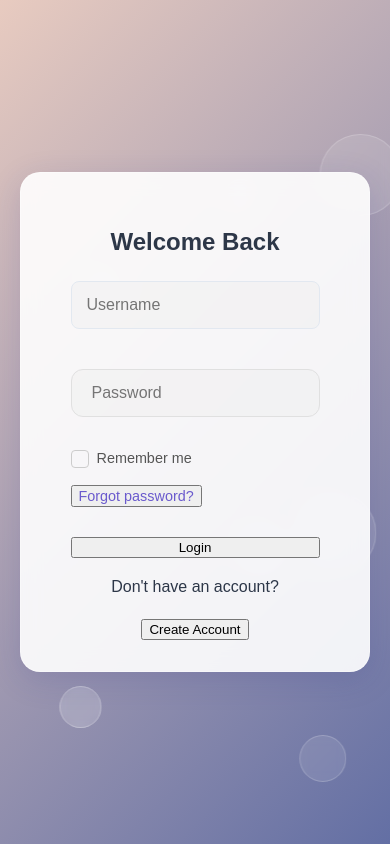
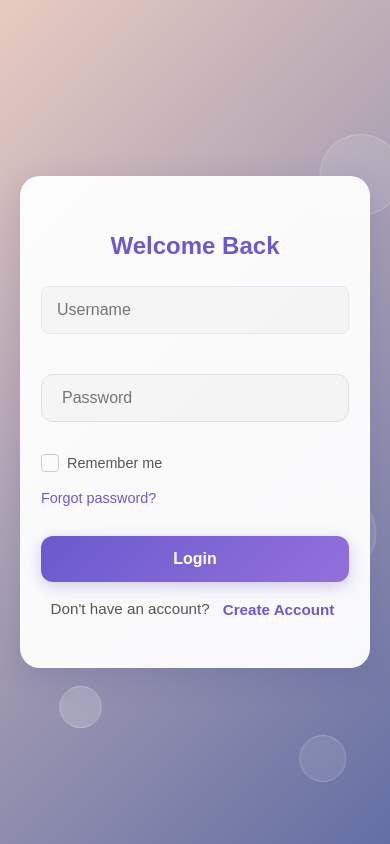
Before and after one commit to Bhavishya289/SE_Project, a React (Create React App) app: page /login in a window 390 px wide. Built offline with nearby package versions, Linux system fonts and the light colour scheme.

Commit message:
Update Login.css

```diff
--- a/src/Components/Login/Login.css
+++ b/src/Components/Login/Login.css
@@ -1,4 +1,4 @@
-/* New background styles */
+/* Background and container styles */
 .login-page-container {
     position: relative;
     min-height: 100vh;
@@ -29,13 +29,13 @@
     border: 1px solid rgba(255, 255, 255, 0.2);
   }
 
-  /* Existing styles with z-index adjustment */
+  /* Login container styles */
   .login-container {
     position: relative;
     z-index: 2;
     display: flex;
     flex-direction: column;
-    background: rgba(255, 255, 255, 0.9);
+    background: rgba(255, 255, 255, 0.95);
     backdrop-filter: blur(10px);
     width: 100%;
     max-width: 400px;
@@ -49,8 +49,12 @@
     transition: all 0.3s ease;
   }
 
-  /* Rest of your existing CSS remains the same */
-  .login-title {
+  /* Form styles */
+  .auth-form {
+    width: 100%;
+  }
+
+  .auth-title {
     color: #6A5ACD;
     font-size: 1.8rem;
     margin-bottom: 20px;
@@ -153,7 +157,7 @@
     text-decoration: underline;
   }
 
-  .login-button {
+  .auth-button {
     width: 100%;
     padding: 14px;
     background: linear-gradient(135deg, #6A5ACD, #9370DB);
@@ -167,36 +171,43 @@
     box-shadow: 0 4px 15px rgba(106, 90, 205, 0.3);
   }
 
-  .login-button:hover {
+  .auth-button:hover {
     background: linear-gradient(135deg, #5F4BBA, #8369D2);
     box-shadow: 0 6px 20px rgba(106, 90, 205, 0.4);
   }
 
-  .register-link {
+  .auth-switch {
     display: flex;
     gap: 8px;
     font-size: 0.95rem;
     color: #555;
+    justify-content: center;
+    align-items: center;
   }
 
-  .register-cta {
+  .switch-cta {
+    background: none;
+    border: none;
     color: #6A5ACD;
-      text-decoration: none;
     font-weight: 600;
+    cursor: pointer;
+    font-size: 0.95rem;
+    padding: 5px;
     transition: all 0.3s ease;
   }
 
-  .register-cta:hover {
+  .switch-cta:hover {
     text-decoration: underline;
   }
 
+  /* Responsive styles */
   @media (max-width: 768px) {
     .login-container {
       margin: 40px 20px;
       padding: 30px 20px;
     }
 
-      .login-title {
+    .auth-title {
       font-size: 1.5rem;
     }
 
@@ -206,3 +217,77 @@
       gap: 15px;
     }
   }
+  /* Modal Styles */
+.modal-overlay {
+    position: fixed;
+    top: 0;
+    left: 0;
+    right: 0;
+    bottom: 0;
+    background: rgba(0, 0, 0, 0.5);
+    backdrop-filter: blur(5px);
+    display: flex;
+    justify-content: center;
+    align-items: center;
+    z-index: 1000;
+  }
+
+  .modal-content {
+    background: white;
+    padding: 2rem;
+    border-radius: 15px;
+    width: 100%;
+    max-width: 400px;
+    box-shadow: 0 10px 30px rgba(0, 0, 0, 0.2);
+  }
+
+  .modal-content h3 {
+    color: #6A5ACD;
+    margin-bottom: 0.5rem;
+    font-size: 1.5rem;
+  }
+
+  .modal-content p {
+    color: #666;
+    margin-bottom: 1.5rem;
+    font-size: 0.95rem;
+  }
+
+  .modal-buttons {
+    display: flex;
+    gap: 1rem;
+    margin-top: 1.5rem;
+  }
+
+  .secondary-button {
+    flex: 1;
+    padding: 12px;
+    background: #f0f0f0;
+    border: none;
+    border-radius: 12px;
+    color: #555;
+    font-weight: 600;
+    cursor: pointer;
+    transition: all 0.3s ease;
+  }
+
+  .secondary-button:hover {
+    background: #e0e0e0;
+  }
+
+  /* Update forgot password button style */
+  .forgot-password {
+    background: none;
+    border: none;
+    color: #6A5ACD;
+    text-decoration: none;
+    font-size: 0.9rem;
+    transition: all 0.3s ease;
+    white-space: nowrap;
+    padding: 0;
+    cursor: pointer;
+  }
+
+  .forgot-password:hover {
+    text-decoration: underline;
+  }
```
Lines whose indentation alone changed are shown as unchanged.
